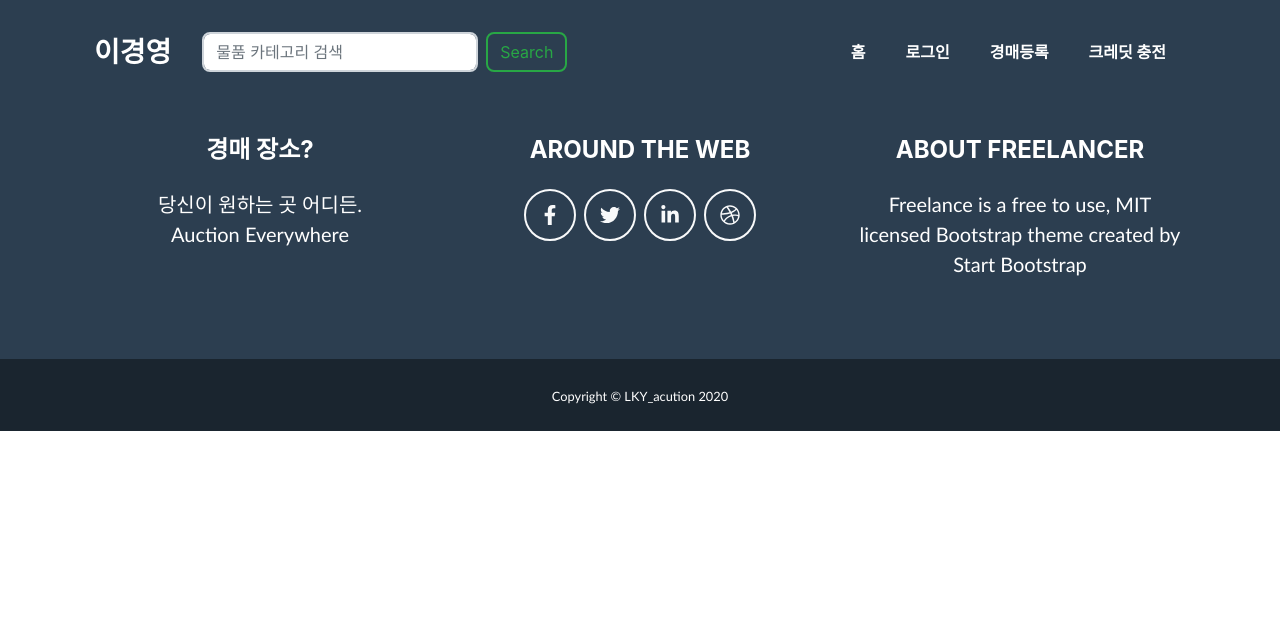
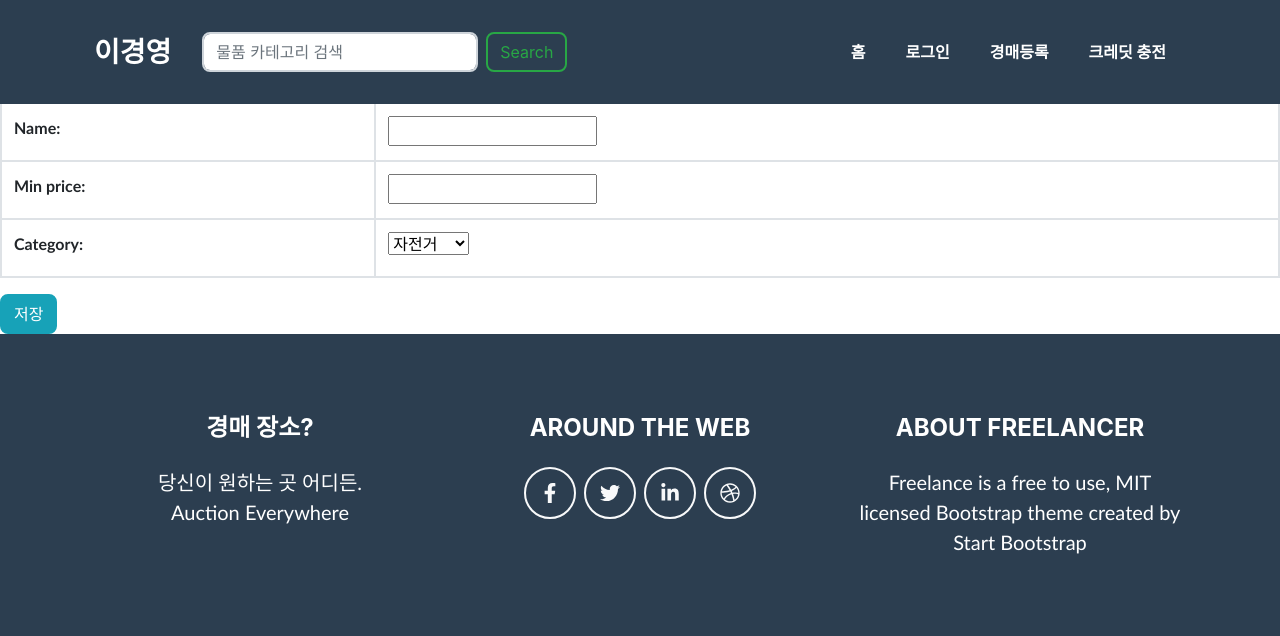
Before and after one commit to Seo-yul/lky_auction, a Django app: page //auctionRegister in a window 1280 px wide. Shown: the top 636 px of the page. Run offline with Django 3.2, Linux system fonts and the light colour scheme; some libraries are stand-ins or nearby versions; some web fonts are replaced.

Commit message:
#2 auction_Register

```diff
--- /dev/null
+++ b/lky/auction/forms.py
@@ -0,0 +1,48 @@
+from django import forms
+from .models import Product
+
+
+def min_length_3_validator(value):
+    if len(value) < 3:
+        raise forms.ValidationError('title 은 3글자 이상 입력해 주세요!')
+
+
+class registerForm(forms.Form):
+    category_list = ['자전거', '식기류', '전자기기', '가구', '유은서']
+    CATEGORY_CHOICE = tuple(enumerate(category_list))
+
+    # author = models.ForeignKey(MyUser, on_delete=models.CASCADE) #작성자
+
+    # 제목 최소 세글자 이상
+    name = forms.CharField(validators=[min_length_3_validator])
+
+    # 최소 가격
+    min_price = forms.IntegerField()
+
+    # 카테고리 선택
+    category = forms.ChoiceField(choices=CATEGORY_CHOICE)
+
+    # 내용
+    # text = forms.CharField(widget=forms.Textarea)
+
+    def save(self, commit=True):
+        post = Product(**self.cleaned_data)
+        if commit:
+            post.save()
+        else:
+            return post
+
+    # name = forms.CharField(max_length=10, widget=forms.TextInput(
+    #     attrs={
+    #         'class': 'form-control form-control-user',
+    #         'placeholder': '이름',
+    #     }
+    # ))
+    #
+    # my_category = forms.ChoiceField(choices=CATEGORY_CHOICE, widget=forms.Select(
+    #     choices=CATEGORY_CHOICE,
+    #     attrs={
+    #         '카테고리': 'form-control form-control',
+    #         'placeholder': '카테고리 선택',
+    #     }
+    # ))
--- a/lky/auction/templates/auction/auction_register.html
+++ b/lky/auction/templates/auction/auction_register.html
@@ -14,5 +14,16 @@
             <label class="custom-file-label" for="inputGroupFile01">Choose file</label>
         </div>
     </div>
-
+<table>
+    <h2>
+        경매등록
+    </h2>
+    <form method="POST" class="register-form">
+        {% csrf_token %}
+        <table class="table table-bordered table-hover">
+            {{ form.as_table }}
+        </table>
+        <button type="submit" class="save btn btn-info">저장</button>
+    </form>
+</table>
 {% endblock %}
--- a/lky/auction/templates/auction/base.html
+++ b/lky/auction/templates/auction/base.html
@@ -28,7 +28,7 @@
                     <ul class="navbar-nav ml-auto">
                         <li class="nav-item mx-0 mx-lg-1"><a class="nav-link py-3 px-0 px-lg-3 rounded js-scroll-trigger" href="{% url 'index' %}">홈</a>
                         </li>
-                        <li class="nav-item mx-0 mx-lg-1"><a class="nav-link py-3 px-0 px-lg-3 rounded" href="">로그인</a>
+                        <li class="nav-item mx-0 mx-lg-1"><a class="nav-link py-3 px-0 px-lg-3 rounded" href="{% url 'login'%}">로그인</a>
                         </li>
                         <li class="nav-item mx-0 mx-lg-1"><a class="nav-link py-3 px-0 px-lg-3 rounded js-scroll-trigger" href="{% url 'auction_register' %}">경매등록</a>
                         </li>
--- a/lky/auction/views.py
+++ b/lky/auction/views.py
@@ -1,8 +1,25 @@
-from django.shortcuts import render
-
+from django.shortcuts import render,redirect
+from .forms import registerForm
 # Create your views here.
 def index(request):
     return render(request, 'auction/index.html')
 
+# def auctionRegister(request):
+#     return render(request, 'auction/auction_register.html')
+
 def auctionRegister(request):
-    return render(request, 'auction/auction_register.html')
+    if request.method == 'POST':
+        form = registerForm(request.POST)
+
+        if form.is_valid():
+            prod = form.save(commit=False)
+            #prod.author = request.user
+            #prod.published_date = timezone.now()
+            prod.save()
+
+
+            return redirect('index')
+    else:
+        form = registerForm()
+
+    return render(request, 'auction/auction_register.html', {'form': form})
--- a/lky/user/templates/user/signup.html
+++ b/lky/user/templates/user/signup.html
@@ -66,7 +66,7 @@
                     </div>
                     <div class="signup-image">
                         <figure><img src="{% static 'images/signup-image.jpg'%}" alt="sing up image"></figure>
-                        <a href="#" class="signup-image-link">I am already member</a>
+                        <a href="{% url 'login' %}" class="signup-image-link">I am already member</a>
                     </div>
                 </div>
             </div>
```
